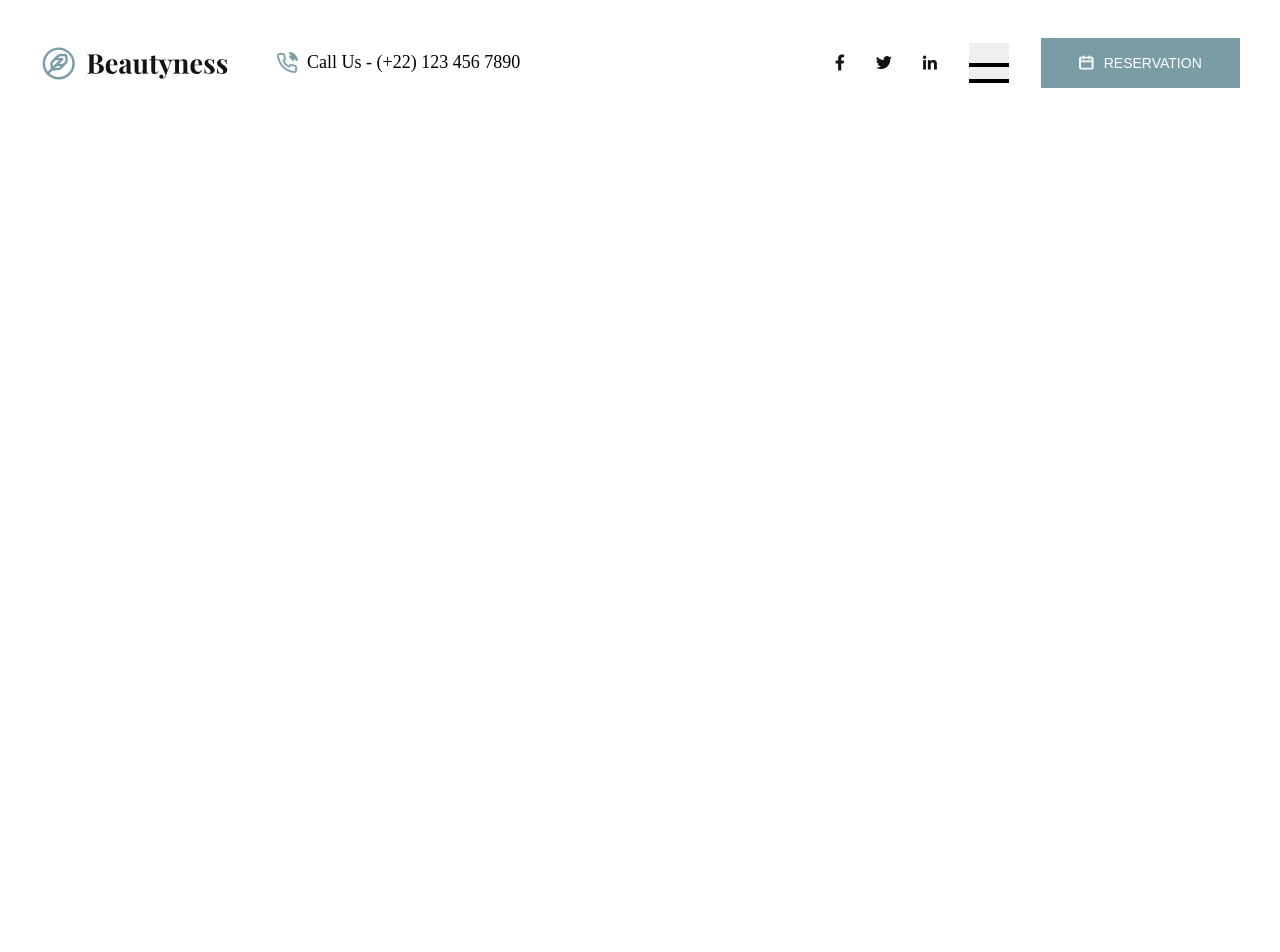
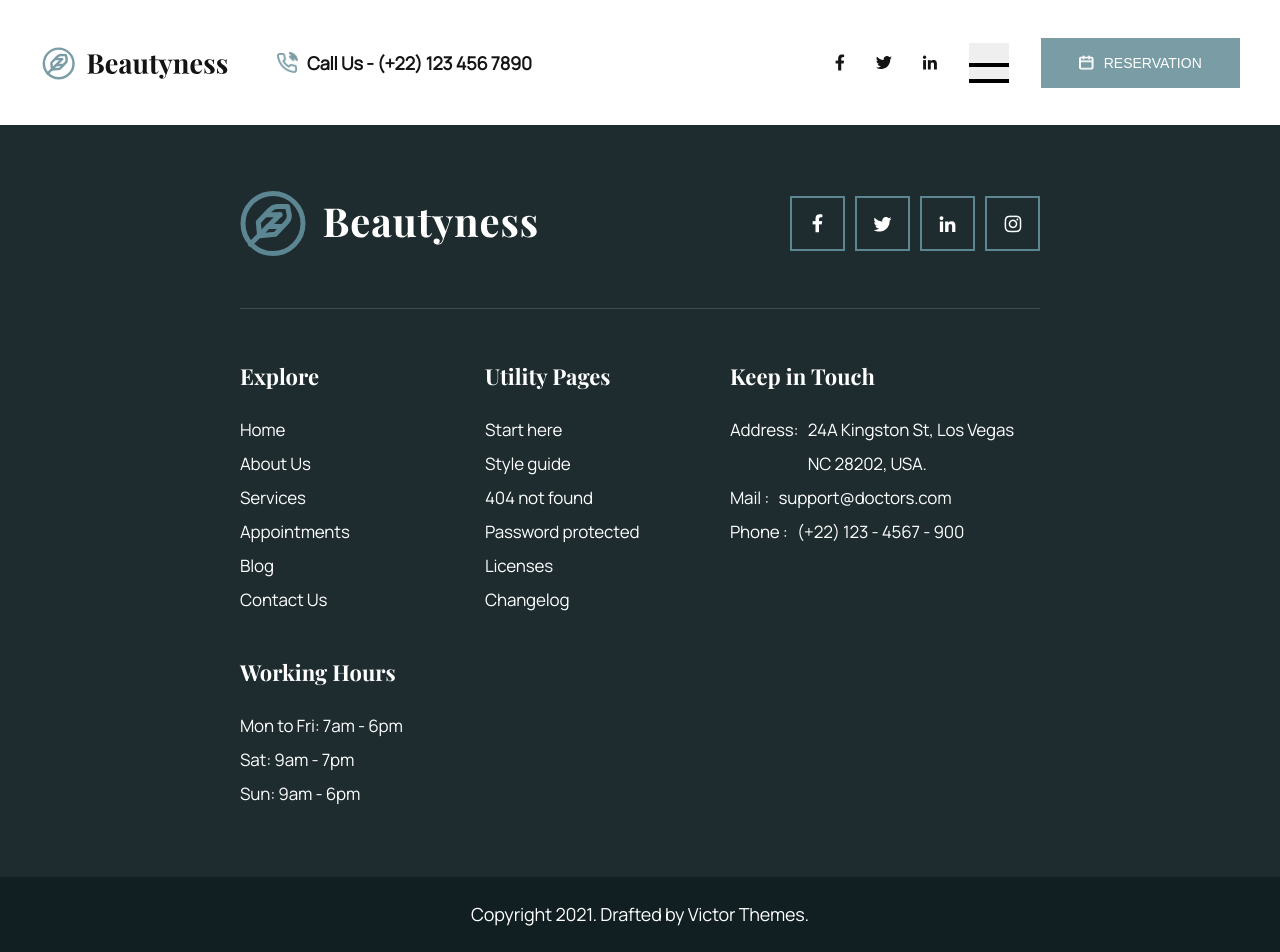
Before and after one commit to Veletko/WebCursProject, a plain HTML site: page index.html in a window 1280 px wide. Before the commit the page ends 800 px from the top, so only its background shows below. Drawn offline with Linux system fonts and the light colour scheme.

Commit message:
feat: add adaptive footer

```diff
--- a/css/style.css
+++ b/css/style.css
@@ -49,7 +49,10 @@ header{
     justify-content: space-between;
     align-items: center;
     height: 125px;
+    font-family: 'Manrope';
+    letter-spacing: -0.18px;
     font-size: 1.8rem;
+    color: #555;
     }
 .header-logo-container{
     display: flex;
@@ -63,7 +66,9 @@ header{
 .header-img-container{
     display: flex;
     align-items: center;
-    gap: 9px
+    gap: 9px;
+    font-weight: 600;
+    color: #141414;
 }
 .header-img-container img{
     display: flex;
@@ -128,9 +133,121 @@ bottom: 0;
 }
 /*#endregion*/
 
+/*#region footer*/
+footer{
+    background: #1E2C30;
+    color: #FFF;
+}
+.footer-top-container{
+    display: flex;
+    justify-content: center;
+    flex-direction: column;
+    width: 100%;
+    padding: 66px 18.75%;
+    gap:52px;
+    min-height: 560px;
+}
+.footer-top-logo-container{
+    width: 100%;
+    display: flex;
+    align-items: center;
+    justify-content: space-between;
+}
+.footer-logo-img{
+    min-width: 298px;
+}
+.header-logo-container{
+    display: flex;
+    align-items: center;
+    justify-content: space-between;
+}
+.footer-img-container{
+    display: flex;
+    gap: 10px;
+}
+.footer-img{
+    border: 2px solid #5C8692;
+    width: 55px;
+    height: 55px;
+    display: flex;
+    justify-content: center;
+    align-items: center;
+}
+.footer-line{
+    display: block;
+    height: 1px;
+    width: 62.5vw;
+    background: #FFF;
+    opacity: 0.15;
+}
+/*start links*/
+.footer-links{
+    display: flex;
+    flex-wrap: wrap;
+    gap:40px;
+    justify-content: space-between;
+}
+.footer-column{
+    display: flex;
+    flex-direction: column;
+    gap:21px;
+}
+
+.footer-column h4 {
+    font-family: "Playfair";
+    font-size: 2.2rem;
+    min-width: 175px;
+    line-height: 140%;
+  }
+  .footer-column ul {
+    display: flex;
+    flex-direction: column;
+    list-style: none;
+    padding: 0;
+  }
+  .footer-column-text{
+    display: flex;
+    gap: 0.73vw;
+    max-width: 310px;
+    min-width: 256px;
+    white-space: normal;
+}
+  .footer-column ul li a {
+    text-decoration: none;
+    font-family: 'Manrope';
+    font-weight: 500;
+    line-height: 200%; /* 34px */
+    letter-spacing: -0.17px;
+    font-size: 1.7rem;
+  }
+  .footer-column ul li span{
+    font-weight: 500;
+    font-family: 'Manrope';
+    line-height: 200%; /* 34px */
+    letter-spacing: -0.17px;
+    font-size: 1.7rem;
+  }
+  /*end start links*/
+
+.footer-button-container{
+    display: flex;
+    height: 75px;
+    width: 100%;
+    background: #111E22;
+    text-align: center;
+    justify-content: center;
+    align-items: center;
+}
+.footer-button-container p{
+    font-family: Manrope;
+    font-size: 18px;
+    line-height: 200%;
+    letter-spacing: -0.18px;
+}
+/*#endregion*/
 
 /*#region madia*/
-@media screen and (max-width: 1439px){
+@media screen and (max-width: 1450px){
     /*start of header*/
     .header-auth-buttons nav{
         display:none;
@@ -140,6 +257,7 @@ bottom: 0;
         display: block;
     }
     /*end of header*/
+
 }
 @media screen and (max-width: 1000px){
     /*start of header*/
@@ -150,6 +268,13 @@ bottom: 0;
         display: none;
     }
     /*end of header*/
+
+    /*start of footer*/
+    .footer-top-logo-container{
+        flex-direction: column;
+        gap: 20px;
+    }
+    /*end of footer*/
 }
 @media screen and (max-width: 550px){
     /*start of header*/
--- a/index.html
+++ b/index.html
@@ -38,5 +38,85 @@
             </button>
         </div>
     </header>
+    <footer>
+        <div class="footer-top-container">
+            <div class="footer-top-logo-container">
+                <img class="footer-logo-img" src="img/Logo black.svg" alt="logo">
+                <div class="footer-img-container">
+                    <div class="footer-img" >
+                        <img src="img/facebook white.png" alt="facebook">
+                    </div>
+                    <div class="footer-img" >
+                        <img src="img/X white.png" alt="X">
+                    </div>
+                    <div class="footer-img">
+                        <img src="img/in white.png" alt="in">
+                    </div>
+                    <div class="footer-img" >
+                        <img  src="img/instagram white.png" alt="instagram">
+                    </div>
+                </div>
+            </div>
+            <hr class="footer-line"></hr>
+            <div class="footer-links">
+                <div class="footer-column">
+                    <h4>Explore</h4>
+                    <ul>
+                        <li><a href="#">Home</a></li>
+                        <li><a href="#">About Us</a></li>
+                        <li><a href="#">Services</a></li>
+                        <li><a href="#">Appointments</a></li>
+                        <li><a href="#">Blog</a></li>
+                        <li><a href="#">Contact Us</a></li>
+                    </ul>
+                </div>
+                <div class="footer-column">
+                    <h4>Utility Pages</h4>
+                    <ul>
+                        <li><a href="#">Start here</a></li>
+                        <li><a href="#">Style guide</a></li>
+                        <li><a href="#">404 not found</a></li>
+                        <li><a href="#">Password protected</a></li>
+                        <li><a href="#">Licenses</a></li>
+                        <li><a href="#">Changelog</a></li>
+                    </ul>
+                </div>
+                <div class="footer-column">
+                    <h4>Keep in Touch</h4>
+                    <ul>
+                        <li>
+                            <div class="footer-column-text">
+                                <span>Address:</span>
+                                <span>24A Kingston St, Los Vegas NC 28202, USA.</span>
+                            </div>
+                        </li>
+                        <li>
+                            <div class="footer-column-text">
+                                <span>Mail :</span>
+                                <span>support@doctors.com</span>
+                            </div>
+                        </li>
+                        <li>
+                            <div class="footer-column-text">
+                                <span>Phone :</span>
+                                <span>(+22) 123 - 4567 - 900</span>
+                            </div>
+                        </li>
+                    </ul>
+                </div>
+                <div class="footer-column">
+                    <h4>Working Hours</h4>
+                    <ul>
+                        <li><span>Mon to Fri: 7am - 6pm</span></li>
+                        <li><span>Sat: 9am - 7pm</span></li>
+                        <li><span>Sun: 9am - 6pm</span></li>
+                    </ul>
+                </div>
+            </div>
+        </div>
+        <div class="footer-button-container">
+            <p>Copyright 2021. Drafted by Victor Themes.</p>
+        </div>
+    </footer>
 </body>
 </html>
```
Also changed, not shown: fonts/Manrope-Regular.woff2 (added), fonts/PlayfairDisplay-Bold.woff2 (added), img/Logo black.svg (added), img/X white.png (added), img/facebook white.png (added), img/in white.png (added), img/instagram white.png (added).
